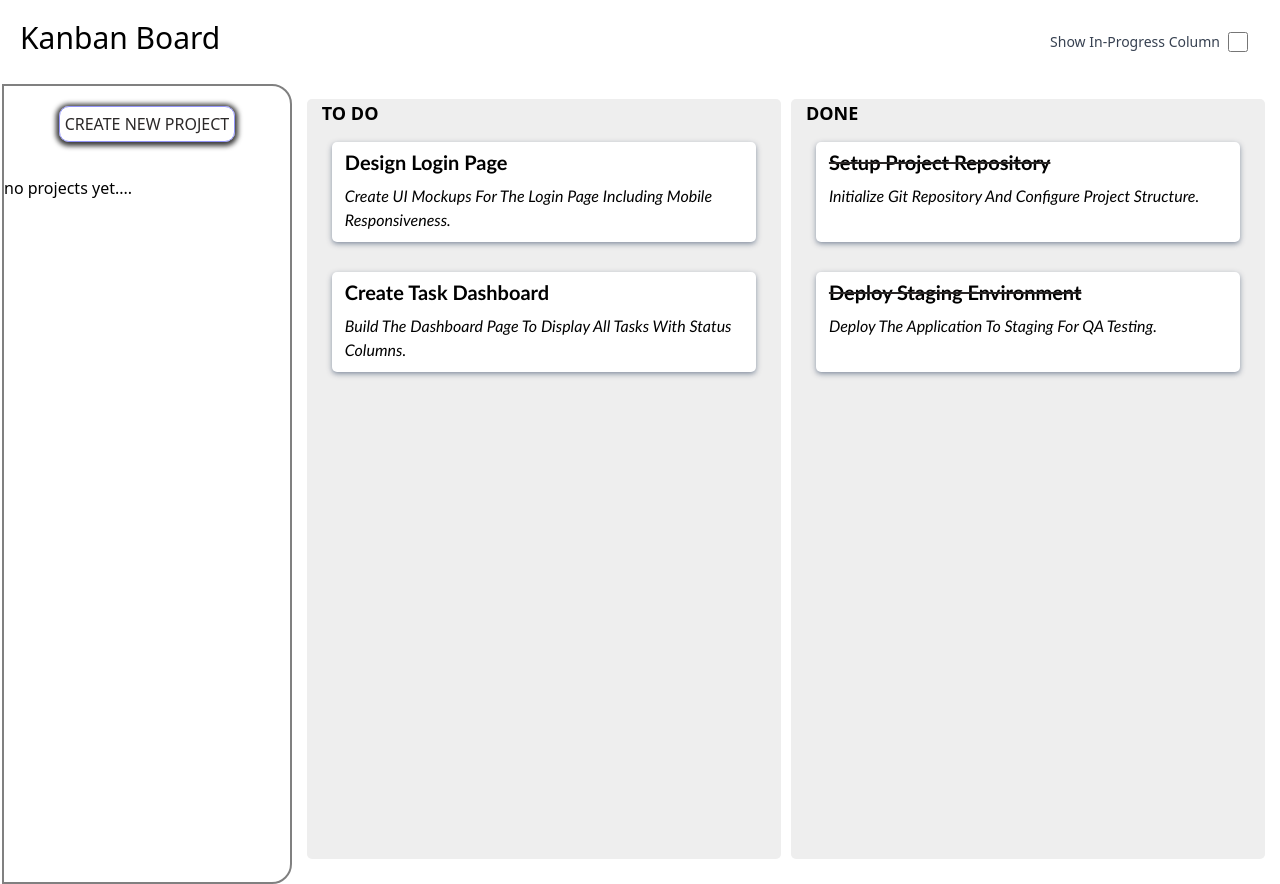
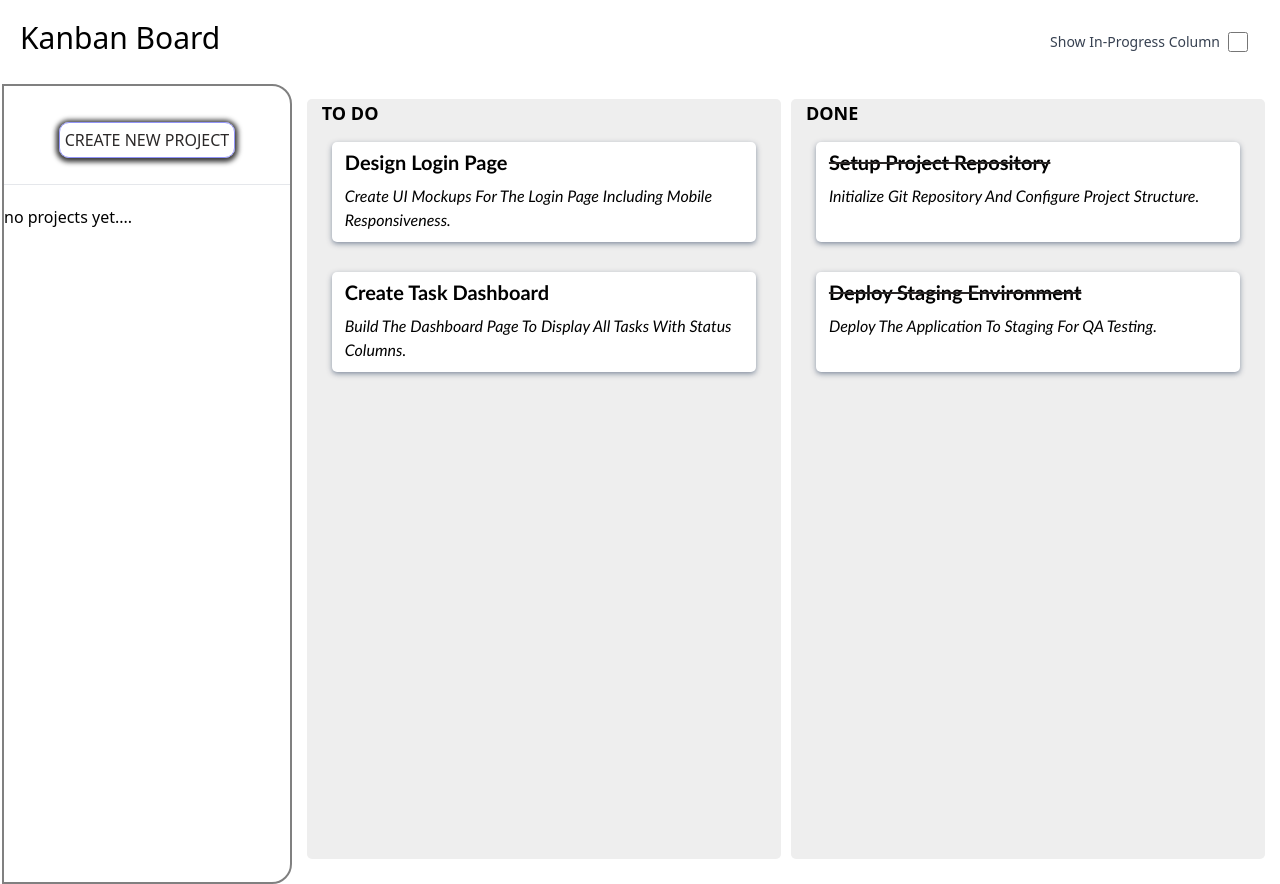
Before and after one commit to Chinmay019/Kanban-Board, a React (Vite) app: page / in a window 1280 px wide. Built offline with nearby package versions, Linux system fonts and the light colour scheme.

Commit message:
sidebar changes

```diff
--- a/src/components/KanbanBoard.tsx
+++ b/src/components/KanbanBoard.tsx
@@ -12,6 +12,7 @@ function KanbanBoard(props : KanbanBoardProps) {
     const showInProgress = props.showInProgress;
     const setShowInProgress = props.setShowInProgress;
     const [isSidebarOpen, setIsSidebarOpen] = useState(false);
+    const [projectsList, setProjectsList] = useState([]);
     const toggleSidebarView = () => {
         setIsSidebarOpen(!isSidebarOpen);
     };
@@ -19,7 +20,7 @@ function KanbanBoard(props : KanbanBoardProps) {
     return (
         <div id='wrapper' className='flex flex-col w-full h-screen'>
             <div id="mainBoard" className="main-container flex w-full">
-                <Sidebar />
+                <Sidebar projectsList={projectsList} setProjectsList={setProjectsList}/>
                 <DataGrid
                     showInProgress={showInProgress}
                     setShowInProgress={setShowInProgress}
--- a/src/components/Sidebar.tsx
+++ b/src/components/Sidebar.tsx
@@ -1,15 +1,21 @@
 import React from 'react'
 
-function Sidebar() {
+interface SidebarProps {
+  projectsList: [],
+  setProjectsList: React.SetStateAction<any>,
+}
+
+function Sidebar(props : SidebarProps) {
+
   return (
     <div className='sidebar-master flex flex-col w-[300px] h-screen'>
-      <div id="createProjectSection" className='create-project'>
+      <div id="createProjectSection" className='create-project py-4'>
         <button className='create-hover-ring' id='createNewProject'>
           Create New Project
         </button>
       </div>
-      <br></br>
-      <div className='sidebar-projects flex flex-col item-center min-h-[200px] max-h-[350px]'>
+      <hr />
+      <div className='sidebar-projects mt-5 flex flex-col item-center min-h-[200px] max-h-[350px]'>
         no projects yet....
       </div>
     </div>
```
